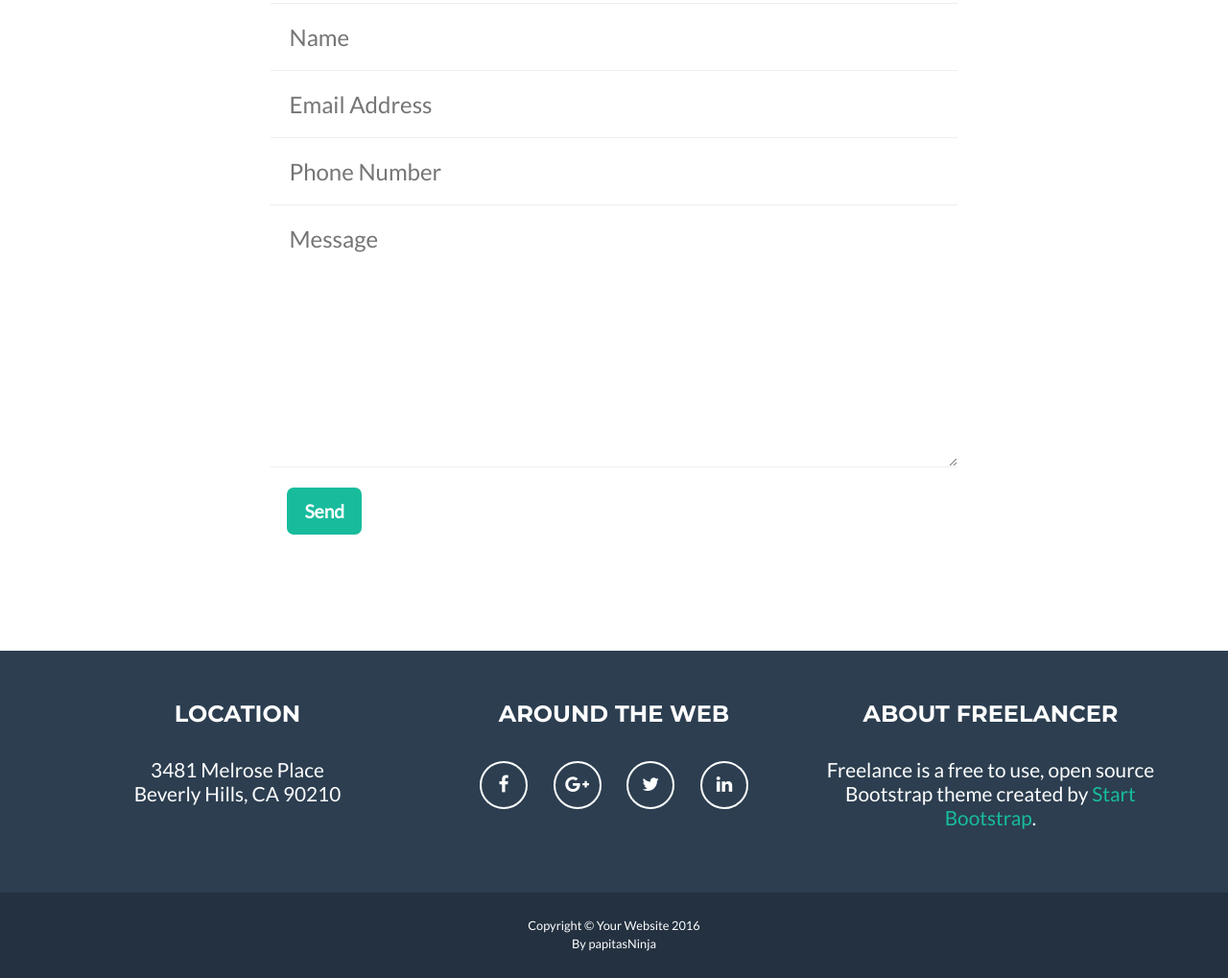
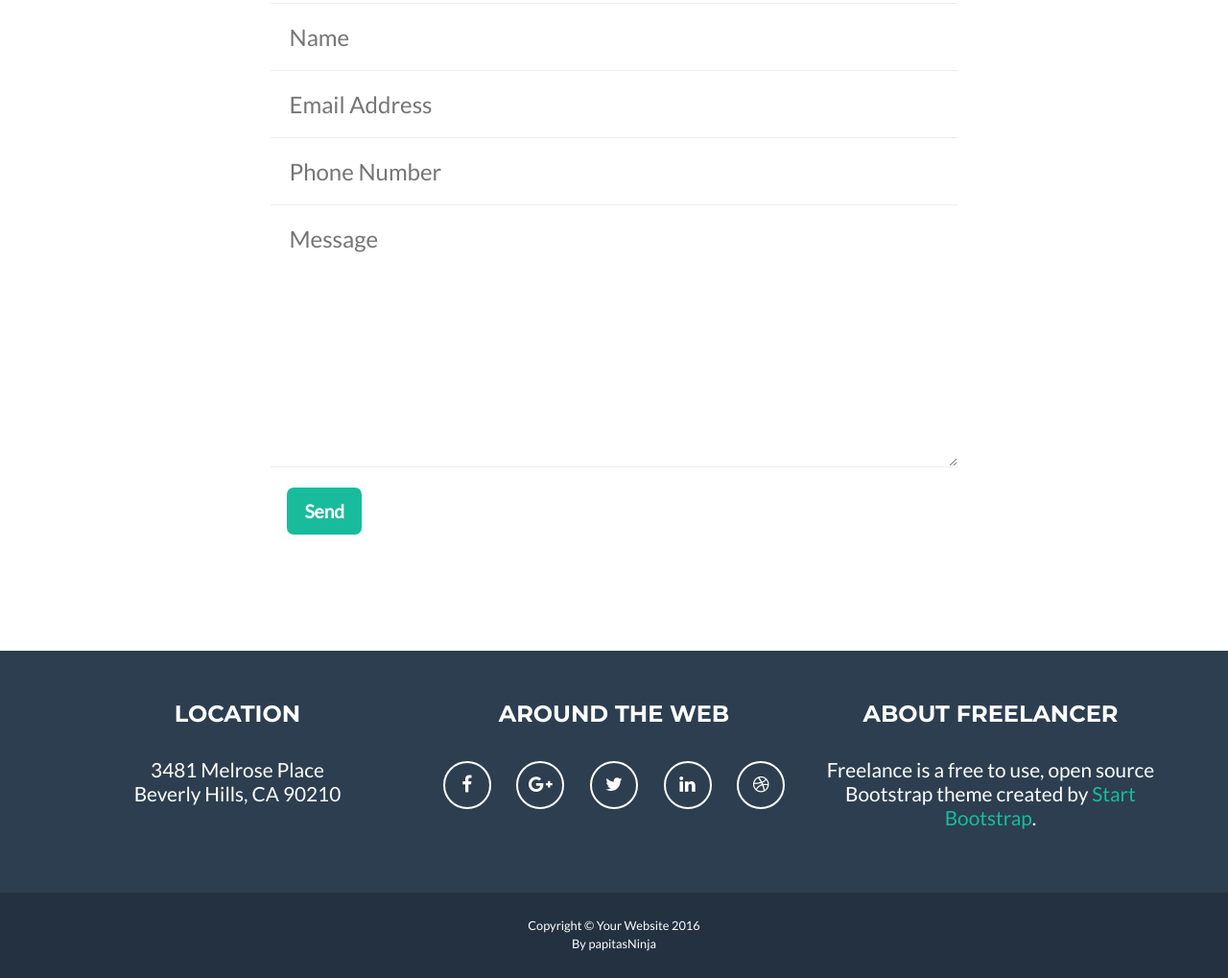
Before and after one commit to karyvdj/Freelancer-Grid, a plain HTML site: page index.html in a window 1280 px wide. Shown: the part 2444-3463 px from the top of the page at 96% size. Drawn offline with Linux system fonts and the light colour scheme.

Commit message:
Agregado icono en footer de dribbble

```diff
--- a/index.html
+++ b/index.html
@@ -191,6 +191,11 @@
 						<i class="fa fa-linkedin" aria-hidden="true"></i>
 					</a>
 				</div>
+				<div>
+					<a href="#">
+						<i class="fa fa-dribbble" aria-hidden="true"></i>
+					</a>
+				</div>
 			</section>
 			<section class="col-4 alignCenter">
 				<h3 class="text-uppercase">about freelancer</h3>
```
